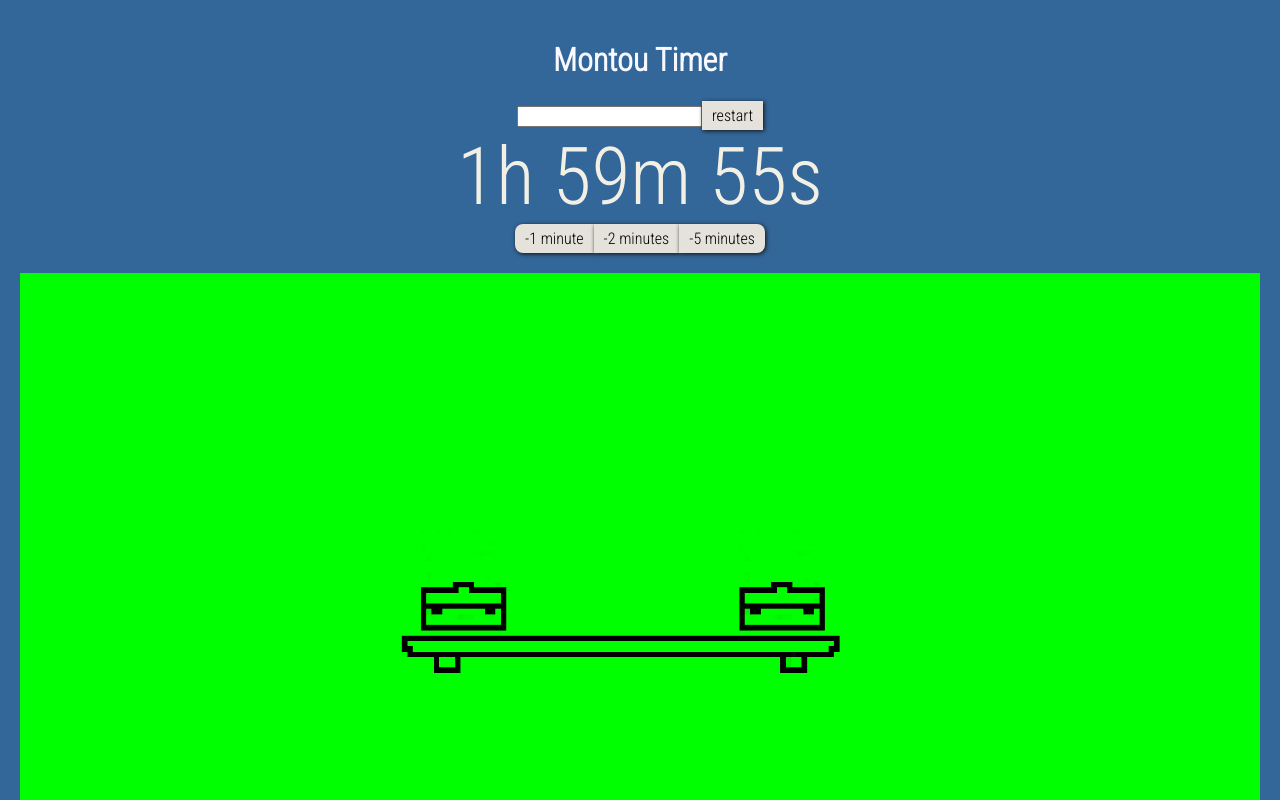
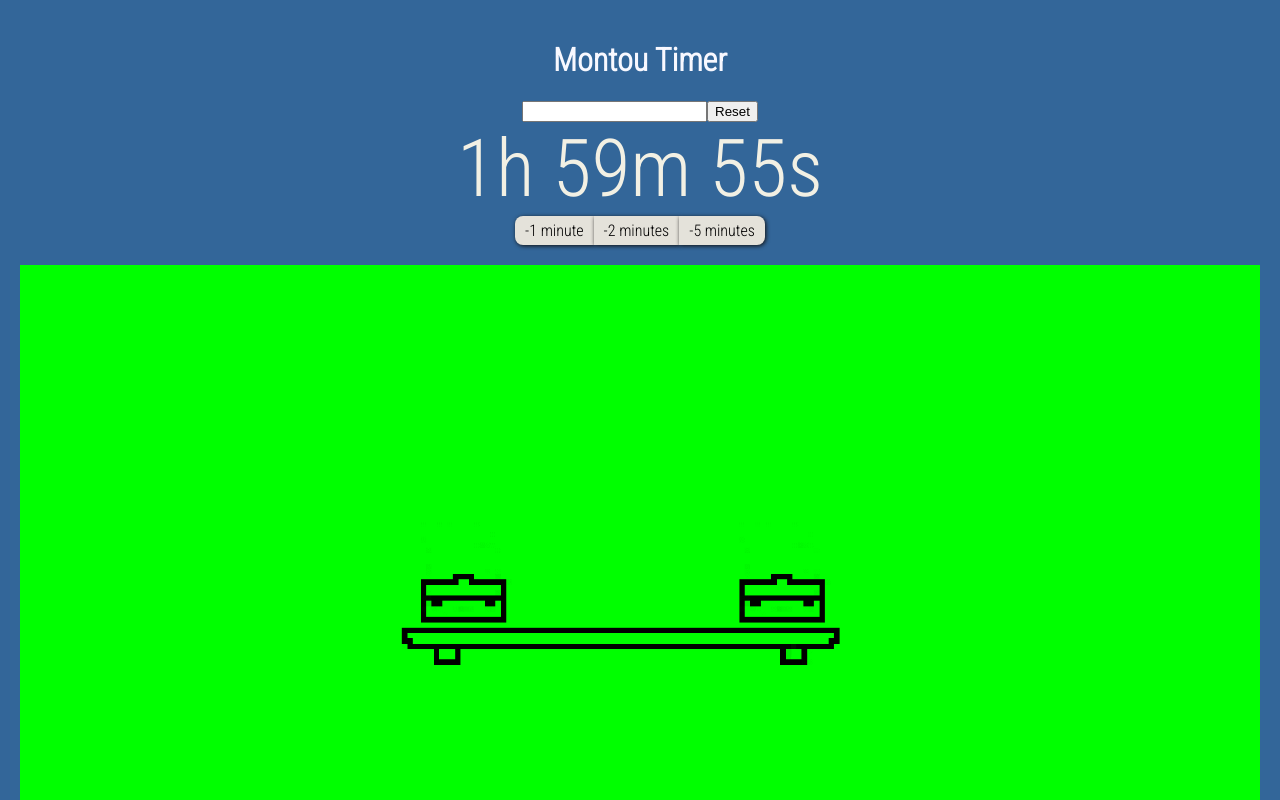
Before and after one commit to rrTong/montou-timer, a React (Create React App) app: page / in a window 1280 px wide. Shown: the top 800 px of the page. Built offline with nearby package versions, Linux system fonts and the light colour scheme.

Commit message:
custom timer input button

```diff
--- a/src/App.js
+++ b/src/App.js
@@ -31,8 +31,9 @@ function App() {
     <div className="App">
       <h1>Montou Timer</h1>
       <input type="text" onChange={(e) => handleTimerInput(e)} />
-      <button
-        className="button"
+      <input
+        type="submit"
+        value="Reset"
         onClick={() => {
           setTimerStart(moment());
           setTimerEnd(
@@ -42,9 +43,8 @@ function App() {
               .add(timerInputS, "seconds")
           );
         }}
-      >
-        restart
-      </button>
+      />
+
       {true && <Timer timerStart={timerStart} timerEnd={timerEnd} />}
     </div>
   );
```
